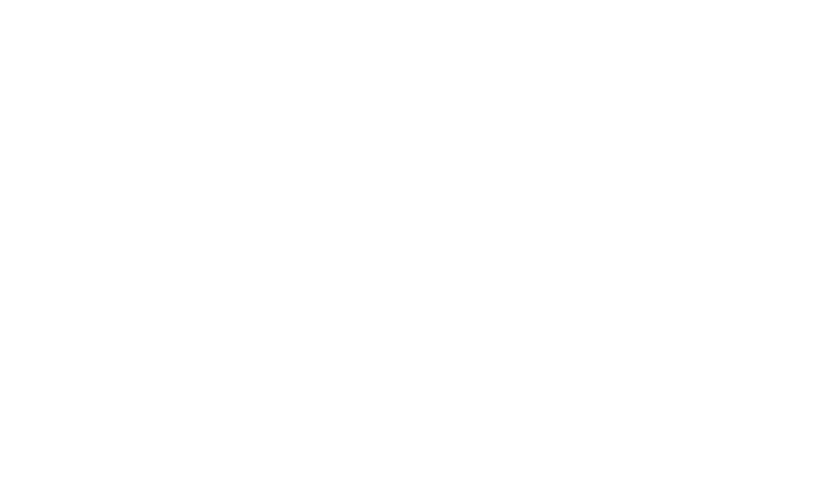
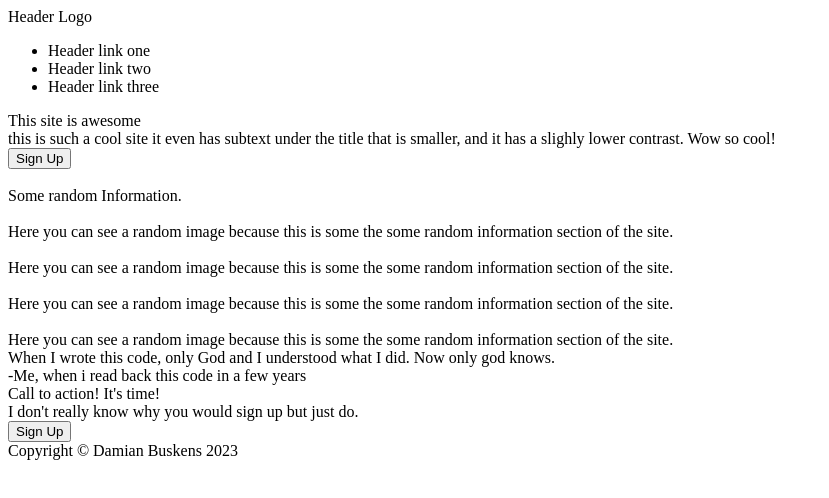
Before and after one commit to Damianen/Landing-page, a plain HTML site: page index.html in a window 1280 px wide. Shown: the whole page, without its empty margins (0-829 px from the left). Drawn offline with Linux system fonts and the light colour scheme.

Commit message:
add the html content of the page

```diff
--- a/index.html
+++ b/index.html
@@ -7,6 +7,94 @@
     <title>Landing page project.</title>
 </head>
 <body>
-
+    <div class="header">
+        <div class="logo">
+            Header Logo
+        </div>
+        <div class="links">
+            <ul>
+                <li><a>Header link one</a></li>
+                <li><a>Header link two</a></li>
+                <li><a>Header link three</a></li>
+            </ul>
+        </div>
+    </div>
+    <div class="content">
+        <div class="title">
+            <div class="text-container">
+                <div class="title">
+                    This site is awesome
+                </div>
+                <div class="subtext">
+                    this is such a cool site it even has subtext under the title that is smaller, and it has a slighly lower contrast. Wow so cool!
+                </div>
+                <button>
+                    Sign Up
+                </button>
+            </div>
+            <div class="img">
+                <img>
+            </div>
+        </div>
+        <div class="info">
+            <div class="text">
+                Some random Information.
+            </div>
+            <div class="img-text-container">
+                <div class="img-text-item">
+                    <img>
+                    <div class="text">
+                        Here you can see a random image because this is some the some random information section of the site.
+                    </div>
+                </div>
+                <div class="img-text-item">
+                    <img>
+                    <div class="text">
+                        Here you can see a random image because this is some the some random information section of the site.
+                    </div>
+                </div>
+                <div class="img-text-item">
+                    <img>
+                    <div class="text">
+                        Here you can see a random image because this is some the some random information section of the site.
+                    </div>
+                </div>
+                <div class="img-text-item">
+                    <img>
+                    <div class="text">
+                        Here you can see a random image because this is some the some random information section of the site.
+                    </div>
+                </div>
+            </div>
+        </div>
+        <div class="quote">
+            <div class="qoute-text">
+                When I wrote this code, only God and I understood what I did. Now only god knows.
+            </div>
+            <div class="qoute-sighter">
+                -Me, when i read back this code in a few years
+            </div>
+        </div>
+        <div class="call">
+            <div class="container">
+                <div class="text">
+                    <div class="title">
+                        Call to action! It's time!
+                    </div>
+                    <div class="subtext">
+                        I don't really know why you would sign up but just do.
+                    </div>
+                </div>
+                <button>
+                    Sign Up
+                </button>
+            </div>
+        </div>
+    </div>
+    <div class="footer">
+        <div>
+            Copyright © Damian Buskens 2023
+        </div>
+    </div>
 </body>
 </html>
```
